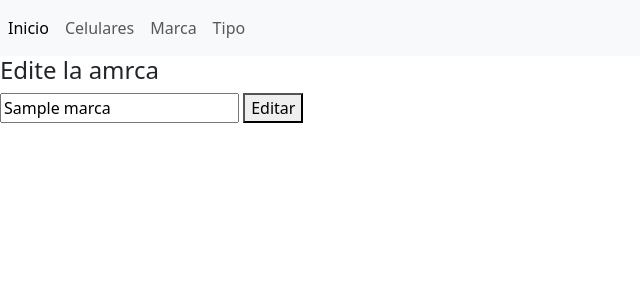
After one commit to MatiJFernandez/efi-python, a Flask app: page /marca/1/editar in a window 1280 px wide. The commit adds this page. Shown: the top 300 px of the page, without its empty margins (0-640 px from the left). Run offline with Flask 3, Linux system fonts and the light colour scheme; tables that the repository leaves empty hold one stand-in row (values such as "Sample post").

Commit message:
agrega posibilidad de editar marcas

```diff
--- a/app.py
+++ b/app.py
@@ -36,6 +36,16 @@ def celularesPorMarca(id):
     marca = Marca.query.get_or_404(id)
     celulares = Celular.query.filter_by(marcaID=id)
     return render_template("celularesPorMarca.html", celulares=celulares, marca = marca)
+
+@app.route("/marca/<id>/editar", methods=['POST', 'GET'])
+def marcaEditar(id):
+    marca = Marca.query.get_or_404(id)
+
+    if request.method == 'POST':
+        marca.nombre = request.form['nombre']
+        db.session.commit()
+        return redirect(url_for('marcas'))
+    return render_template("marcaEdit.html", marca = marca)
 
 @app.route("/tipo_list", methods=['POST', 'GET'])
 def tipos():
--- a/templates/marca.html
+++ b/templates/marca.html
@@ -14,7 +14,7 @@
             <h4>Listado de marcas</h4>
             {% for marca in marcas %}
                 <li>
-                    <a href="/marca/{{marca.id}}/celulares">{{marca.nombre}}</a>
+                    <a href="/marca/{{marca.id}}/celulares">{{marca.nombre}}</a> <a href="/marca/{{marca.id}}/editar">Editar</a>
                 </li>
             {% endfor %}
         </div>
--- /dev/null
+++ b/templates/marcaEdit.html
@@ -0,0 +1,9 @@
+{% extends 'templateBase.html' %}
+
+{% block content %}
+<h4>Edite la amrca</h4>
+    <form action="" method="post">
+        <input type="text" name="nombre" value="{{marca.nombre}}">
+        <button type="submit">Editar</button>
+    </form>
+{% endblock %}
```
